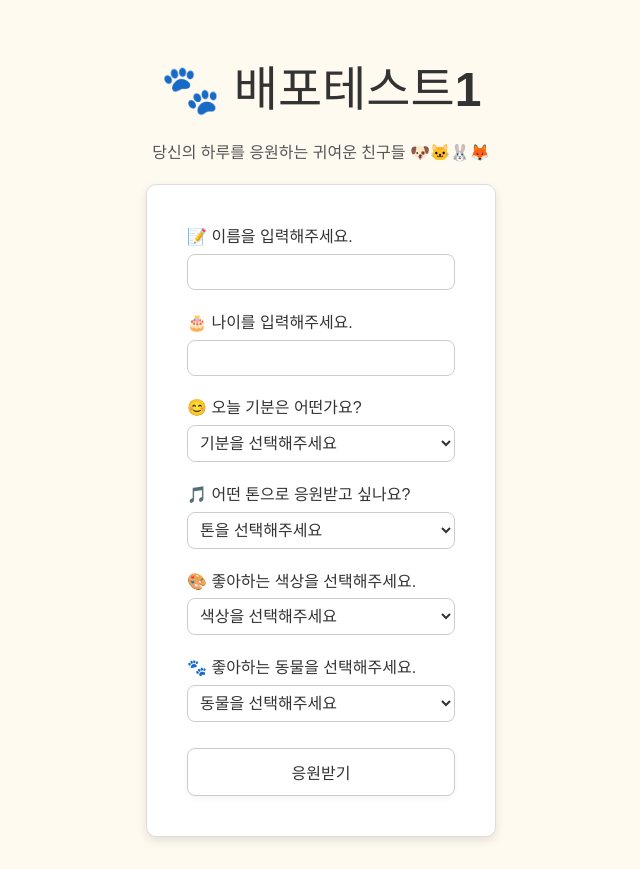
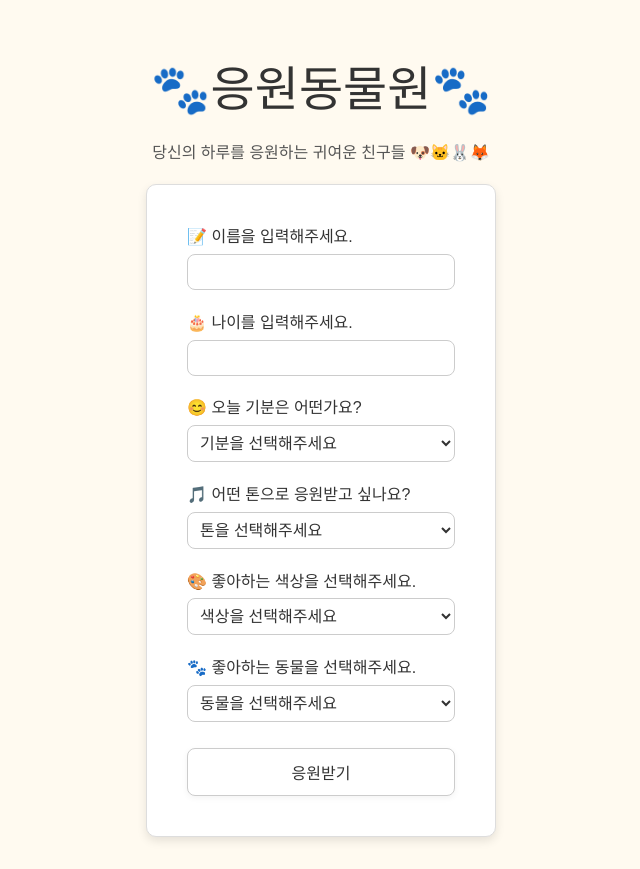
Before and after one commit to eeeeeni/Project_zoo, a React (Vite) app in the folder zoo-cheer/: page / in a window 1280 px wide. Shown: the whole page, without its empty margins (319-959 px from the left). Built offline with nearby package versions, Linux system fonts and the light colour scheme; a web font is replaced by a local one.

Commit message:
gitactions

```diff
--- a/zoo-cheer/src/App.jsx
+++ b/zoo-cheer/src/App.jsx
@@ -153,7 +153,7 @@ if (result) {
   return (
     <div style={{ width: '100vw', minHeight: '100vh', backgroundColor: '#fffaf0', padding: '2rem 0', display: 'flex', justifyContent: 'center' }}>
       <div style={{ display: 'flex', flexDirection: 'column', alignItems: 'center', width: '100%' }}>
-        <h1 style={{ fontSize: '3rem', marginBottom: '0.5rem' }}>🐾 배포테스트1</h1>
+        <h1 style={{ fontSize: '3rem', marginBottom: '0.5rem' }}>🐾응원동물원🐾</h1>
         <p style={{ marginBottom: '1.2rem', color: '#555' }}>당신의 하루를 응원하는 귀여운 친구들 🐶🐱🐰🦊</p>
 
         <form onSubmit={handleSubmit} style={{
```
